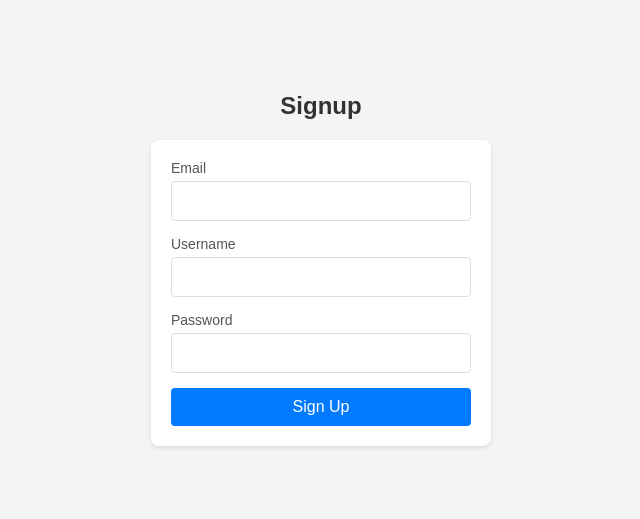
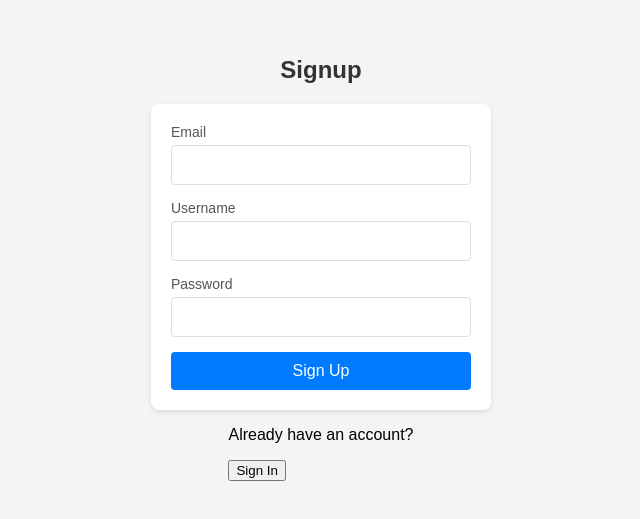
Before and after one commit to samarthsgithub/FriendMe, a React (Create React App) app in the folder frontend/: page /signup in a window 1280 px wide. Shown: the part 141-660 px from the top of the page, without its empty margins (319-959 px from the left). Built offline with nearby package versions, Linux system fonts and the light colour scheme.

Commit message:
Update signup.js

```diff
--- a/frontend/src/pages/signup.js
+++ b/frontend/src/pages/signup.js
@@ -1,7 +1,6 @@
-// src/pages/Signup.js
-import React, { useState,useContext,useEffect} from 'react';
+import React, { useState, useContext, useEffect } from 'react';
 import axios from 'axios'; // Import axios
-import {useNavigate} from "react-router-dom";
+import { useNavigate } from "react-router-dom";
 import { UserContext } from "../context/UserContext";
 import '../styles/Auth.css'; // Importing the CSS file for styling
 const API_URL = process.env.REACT_APP_API_URL;
@@ -15,39 +14,32 @@ const Signup = () => {
   const [success, setSuccess] = useState('');
   const navigate = useNavigate();
 
-//   const { updateUser } = useUser(); // Get updateUser function from context
-useEffect(()=>{
-    const checkLoggedIn = ()=>{
-        const token = localStorage.getItem('token');
-        if(token){
-            navigate('/home')
-        }
+  useEffect(() => {
+    const checkLoggedIn = () => {
+      const token = localStorage.getItem('token');
+      if (token) {
+        navigate('/home');
+      }
     };
     checkLoggedIn();
-  },[navigate]);
-
+  }, [navigate]);
 
   const handleSubmit = async (e) => {
     e.preventDefault();
 
     try {
-      // Send a POST request to the backend
       const response = await axios.post(`${API_URL}/users/signup`, { email, username, password });
 
-      // Handle success
       setSuccess(response.data.message); // Assuming the backend returns a message
       setEmail('');
       setUsername('');
       setPassword('');
 
-      // Update user context
-      if(response.status===201){
-      setUser(response.data);
-      navigate('/signin');
+      if (response.status === 201) {
+        setUser(response.data);
+        navigate('/signin');
       }
-    //   updateUser(response.data.user); // Assuming the backend returns user data
     } catch (error) {
-      // Handle error
       setError(error.response?.data?.message || 'An error occurred');
     }
   };
@@ -84,6 +76,12 @@ useEffect(()=>{
         {error && <p className="error-message">{error}</p>}
         {success && <p className="success-message">{success}</p>}
       </form>
+
+      {/* "Already have an account?" Section */}
+      <div className="redirect-container">
+        <p>Already have an account?</p>
+        <button className="signup-button" onClick={() => navigate('/signin')}>Sign In</button>
+      </div>
     </div>
   );
 };
```
